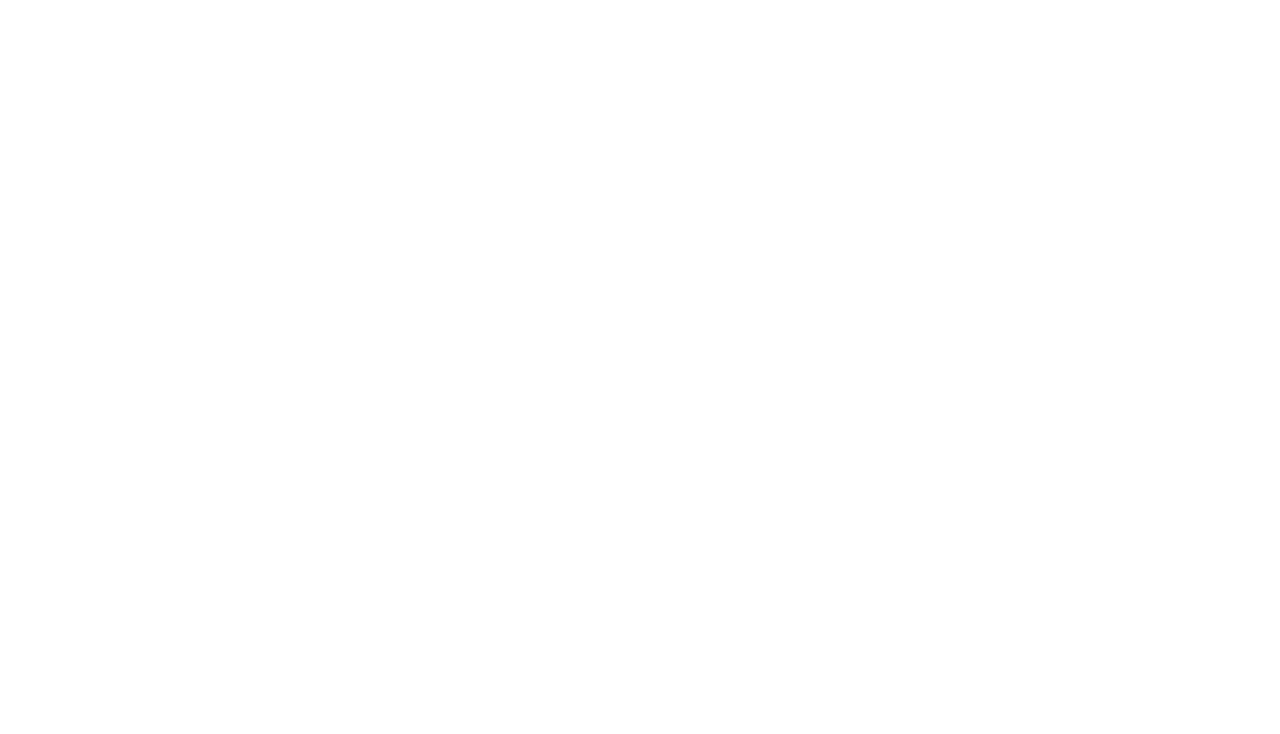
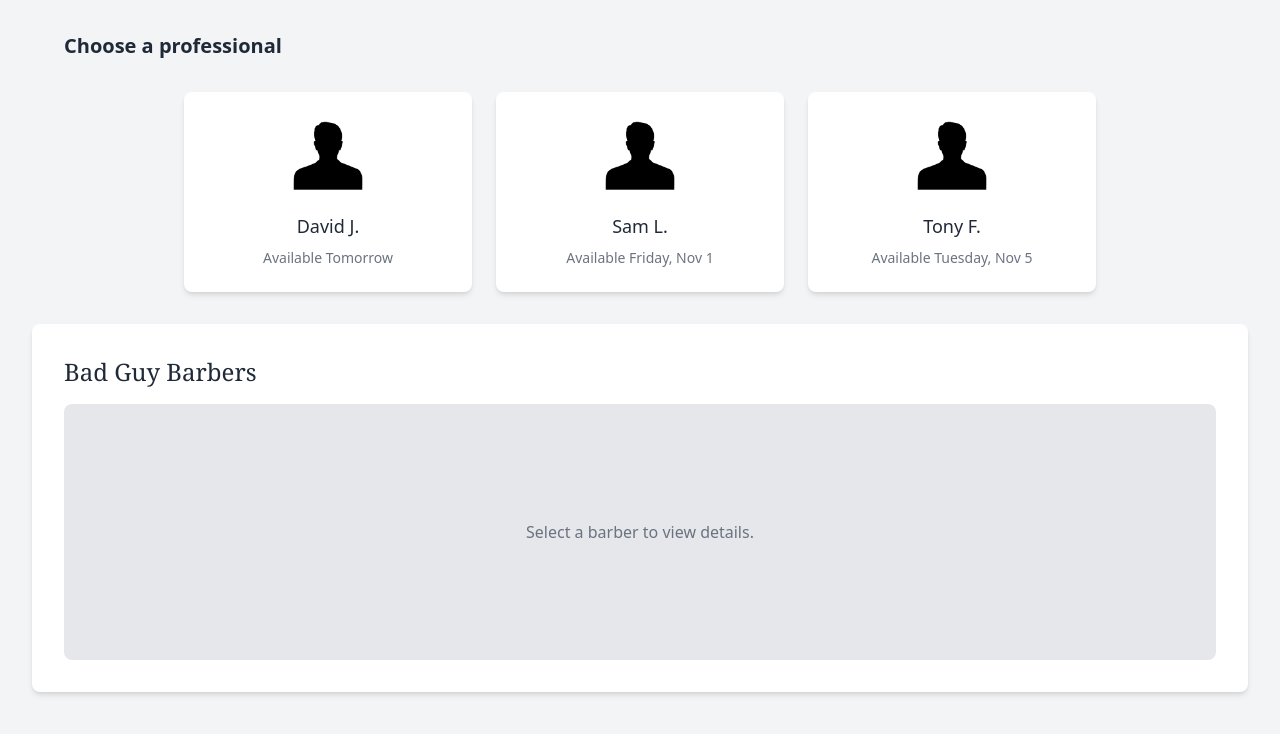
Before and after one commit to Tonyf6/BadGuyBarbers-Client, a React (Vite) app in the folder final-project/: page /barbers in a window 1280 px wide. Before the commit this address had no page. Shown: the top 734 px of the page. Built offline with nearby package versions, Linux system fonts and the light colour scheme.

Commit message:
BarberSelection Page

```diff
--- a/final-project/src/App.tsx
+++ b/final-project/src/App.tsx
@@ -1,6 +1,7 @@
 import { BrowserRouter as Router, Routes, Route } from 'react-router-dom';
 import Login from './components/login';
 import CreateAccount from './components/createaccount';
+import BarberSelection from './components/barberselection';
 
 const App = () => {
   return (
@@ -8,6 +9,7 @@
       <Routes>
         <Route path="/login" element={<Login />} />
         <Route path="/createaccount" element={<CreateAccount />} />
+        <Route path="/barbers" element={<BarberSelection />} />
       </Routes>
     </Router>
   );
--- /dev/null
+++ b/final-project/src/components/barberselection.tsx
@@ -0,0 +1,66 @@
+import React, { useState } from 'react';
+import placeholder from '../assets/man silhouette.jpg';
+
+const BarberSelection = () => {
+  const [selectedBarber, setSelectedBarber] = useState(null);
+
+  const barbers = [
+    {
+      name: 'David J.',
+      availability: 'Available Tomorrow',
+      image: placeholder,
+    },
+    {
+      name: 'Sam L.',
+      availability: 'Available Friday, Nov 1',
+      image: placeholder,
+    },
+    {
+      name: 'Tony F.',
+      availability: 'Available Tuesday, Nov 5',
+      image: placeholder,
+    },
+  ];
+
+  return (
+    <div className="barber-selection">
+      <h1 className="title">Choose a professional</h1>
+
+      <div className="content-wrapper">
+        {/* Barber Cards */}
+        <div className="barber-cards">
+          {barbers.map((barber, index) => (
+            <div
+              key={index}
+              className={`barber-card ${selectedBarber?.name === barber.name ? 'selected' : ''}`}
+              onClick={() => setSelectedBarber(barber)}
+            >
+              <div className="image-container">
+                <img src={barber.image} alt={`${barber.name}'s profile`} />
+              </div>
+              <h2>{barber.name}</h2>
+              <p>{barber.availability}</p>
+            </div>
+          ))}
+        </div>
+
+        {/* Info Card */}
+        <div className="info-card">
+          <h2>Bad Guy Barbers</h2>
+          <div className="info-content">
+            {selectedBarber ? (
+              <>
+                <p><strong>Name:</strong> {selectedBarber.name}</p>
+                <p><strong>Availability:</strong> {selectedBarber.availability}</p>
+              </>
+            ) : (
+              <p>Select a barber to view details.</p>
+            )}
+          </div>
+        </div>
+      </div>
+    </div>
+  );
+};
+
+export default BarberSelection;
--- a/final-project/src/components/createaccount.tsx
+++ b/final-project/src/components/createaccount.tsx
@@ -1,41 +1,41 @@
-import logo from '../assets/Bad Guy Barbers Logo.png'
+import React from 'react';
+import logo from '../assets/Bad Guy Barbers Logo.png';
 
 const CreateAccount = () => {
   return (
     <div className="login-container">
       {/* Logo section */}
       <div className="logo-container">
-        <img src={logo} alt="Logo" className="logo" />
+        <img src={logo} alt="Bad Guy Barbers" className="logo" />
       </div>
 
-      {/* Login box */}
+      {/* Create Account box */}
       <div className="login-box">
         <h2 className="login-title">Create Account</h2>
-        <form className="flex flex-col gap-4">
-          {/* Username input */}
-          <label className="input-label" htmlFor="username">Username</label>
+        <form className="flex flex-col gap-6">
+          <div className="flex flex-col gap-2">
+            <label className="input-label">Username</label>
             <input
               type="text"
-            id="username"
               className="input-field"
-            placeholder="Username"
+              placeholder="Enter username"
             />
-          {/* Password input */}
-          <label className="input-label" htmlFor="password">Password</label>
+          </div>
+
+          <div className="flex flex-col gap-2">
+            <label className="input-label">Password</label>
             <input
               type="password"
-            id="password"
               className="input-field"
-            placeholder="Password"
+              placeholder="Enter password"
             />
-          {/* Login button */}
-          <button
-            type="submit"
-            className="button button-login"
-          >
-            Create
+          </div>
+
+          <div className="flex flex-col gap-3 mt-4">
+            <button type="submit" className="button button-login">
+              Create Account
             </button>
-
+          </div>
         </form>
       </div>
     </div>
--- a/final-project/src/components/login.tsx
+++ b/final-project/src/components/login.tsx
@@ -1,47 +1,44 @@
-import logo from '../assets/Bad Guy Barbers Logo.png'
+import React from 'react';
+import logo from '../assets/Bad Guy Barbers Logo.png';
 
 const Login = () => {
   return (
     <div className="login-container">
       {/* Logo section */}
       <div className="logo-container">
-        <img src={logo} alt="Logo" className="logo" />
+        <img src={logo} alt="Bad Guy Barbers" className="logo" />
       </div>
 
       {/* Login box */}
       <div className="login-box">
         <h2 className="login-title">Login</h2>
-        <form className="flex flex-col gap-4">
-          {/* Username input */}
-          <label className="input-label" htmlFor="username">Username</label>
+        <form className="flex flex-col gap-6">
+          <div className="flex flex-col gap-2">
+            <label className="input-label">Username</label>
             <input
               type="text"
-            id="username"
               className="input-field"
-            placeholder="Username"
+              placeholder="Enter username"
             />
-          {/* Password input */}
-          <label className="input-label" htmlFor="password">Password</label>
+          </div>
+
+          <div className="flex flex-col gap-2">
+            <label className="input-label">Password</label>
             <input
               type="password"
-            id="password"
               className="input-field"
-            placeholder="Password"
+              placeholder="Enter password"
             />
-          {/* Login button */}
-          <button
-            type="submit"
-            className="button button-login"
-          >
+          </div>
+
+          <div className="flex flex-col gap-3 mt-4">
+            <button type="submit" className="button button-login">
               Login
             </button>
-          {/* Create Account button */}
-          <button
-            type="button"
-            className="button button-create-account"
-          >
+            <button type="button" className="button button-create-account">
               Create Account
             </button>
+          </div>
         </form>
       </div>
     </div>
--- a/final-project/src/index.css
+++ b/final-project/src/index.css
@@ -2,65 +2,147 @@
 @tailwind components;
 @tailwind utilities;
 
-/* Background color for the entire page */
-.bg-body {
-  background-color: rgba(246, 244, 244, 1);
+/* Base global styles */
+* {
+  margin: 0;
+  padding: 0;
+  box-sizing: border-box;
 }
 
-/* Custom class for black background in the outer div */
-.bg-custom {
-  background-color: black;
+body {
+  @apply min-h-screen bg-gray-100 font-sans; /* Ensures consistent font and full viewport */
 }
 
-/* Styles for the login container */
+/* Utility classes for general use */
+.bg-body {
+  @apply bg-gray-100; /* Matches the overall light gray background */
+}
+
+.bg-custom {
+  @apply bg-black; /* Custom background color */
+}
+
+/* Login Page Styling */
 .login-container {
   @apply flex items-center justify-center h-screen bg-body;
 }
 
-/* Styles for the login box */
 .login-box {
   @apply bg-custom p-8 rounded-lg shadow-lg w-80;
 }
 
-/* Styles for the login title */
 .login-title {
   @apply text-white text-center text-2xl mb-6;
 }
 
-/* Styles for input labels */
 .input-label {
   @apply text-white text-sm;
 }
 
-/* Styles for input fields */
 .input-field {
   @apply px-3 py-2 rounded-full bg-gray-200 text-black focus:outline-none;
 }
 
-/* Styles for the login and create account buttons */
 .button {
   @apply px-4 py-2 rounded-full bg-gray-500 text-white hover:bg-gray-400 transition-colors duration-300;
 }
 
-/* Additional margin for the login button */
 .button-login {
   @apply mt-6;
 }
 
-/* Additional margin for the create account button */
 .button-create-account {
   @apply mt-2;
 }
 
-/* Position the logo in the top left corner */
 .logo-container {
-  position: absolute;
-  top: 20px;
-  left: 20px;
+  @apply absolute top-5 left-5; /* Positions the logo in the top-left corner */
 }
 
-/* Style for the logo image */
 .logo {
-  width: 200px; /* Adjust as needed */
-  height: auto;
+  @apply w-48 h-auto; /* Flexible logo size */
 }
+
+/* BarberSelection Page Styling */
+.barber-selection {
+  @apply min-h-screen bg-gray-100 p-8; /* Full-screen, padding, background */
+}
+
+.title {
+  @apply text-xl font-semibold text-gray-800 mb-8 text-left w-full pl-8; /* Consistent title styling */
+}
+
+.content-wrapper {
+  @apply flex gap-8 w-full max-w-7xl; /* Layout and spacing for the cards and info panel */
+}
+
+.barber-cards {
+  @apply flex gap-6; /* Aligns and spaces cards horizontally */
+}
+
+.barber-card {
+  @apply flex flex-col items-center bg-white rounded-lg p-6 cursor-pointer shadow-md w-72; /* Single card */
+  transition: all 0.2s ease-in-out;
+}
+
+.barber-card:hover {
+  @apply shadow-lg scale-105; /* Add hover effect for interactivity */
+}
+
+.barber-card.selected {
+  @apply ring-2 ring-blue-500; /* Highlight selected card */
+}
+
+.image-container {
+  @apply w-20 h-20 mb-4 bg-white rounded-lg overflow-hidden; /* Uniform image container */
+}
+
+.image-container img {
+  @apply w-full h-full object-cover; /* Image covers the container */
+}
+
+.barber-card h2 {
+  @apply text-lg font-medium text-gray-800 mb-2; /* Barber name */
+}
+
+.barber-card p {
+  @apply text-sm text-gray-500 text-center; /* Availability info */
+}
+
+/* Info Card (Right Panel) */
+.info-card {
+  @apply w-96 bg-white rounded-lg p-8 shadow-md; /* Styling for the info card */
+}
+
+.info-card h2 {
+  @apply text-2xl font-serif mb-4 text-gray-800; /* Title inside the card */
+}
+
+.info-content {
+  @apply h-64 bg-gray-200 rounded-lg flex items-center justify-center text-gray-500; /* Placeholder content */
+}
+
+/* Responsive Media Queries */
+@media (max-width: 1280px) {
+  .content-wrapper {
+    @apply flex-col; /* Stacks content vertically */
+  }
+
+  .barber-cards {
+    @apply flex-wrap justify-center; /* Adjust cards for smaller screens */
+  }
+
+  .info-card {
+    @apply w-full; /* Full width for info card on smaller screens */
+  }
+}
+
+@media (max-width: 768px) {
+  .barber-card {
+    @apply w-full; /* Full width for cards */
+  }
+
+  .barber-cards {
+    @apply flex-col; /* Stack cards vertically */
+  }
+}
```
Also changed, not shown: final-project/src/assets/man silhouette.jpg (added), final-project/src/components/barberspage.tsx (deleted). Lines whose indentation alone changed are shown as unchanged.
